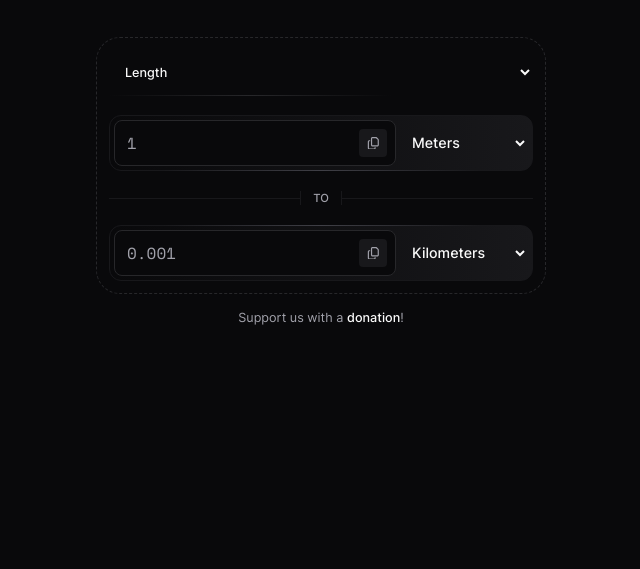
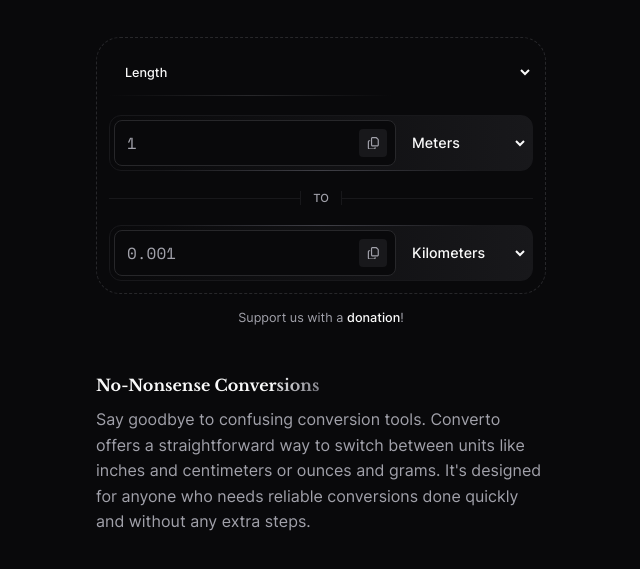
Before and after one commit to remvze/converto, an Astro site: page / in a window 1280 px wide. Shown: the part 151-720 px from the top of the page, without its empty margins (319-959 px from the left). Built offline with nearby package versions, Linux system fonts and the light colour scheme; Astro itself is replaced by a stand-in of ours.

Commit message:
feat: add about section

```diff
--- /dev/null
+++ b/src/components/about.astro
@@ -0,0 +1,43 @@
+---
+import { Container } from './container';
+---
+
+<Container>
+  <section class="about">
+    <h2>No-Nonsense Conver<span>sions</span></h2>
+    <p>
+      Say goodbye to confusing conversion tools. Converto offers a
+      straightforward way to switch between units like inches and centimeters or
+      ounces and grams. It&apos;s designed for anyone who needs reliable
+      conversions done quickly and without any extra steps.
+    </p>
+  </section>
+</Container>
+
+<style>
+  .about {
+    padding: 50px 0;
+
+    & h2 {
+      font-family: var(--font-display);
+      font-weight: 700;
+      color: var(--color-foreground);
+
+      & span {
+        background: linear-gradient(
+          135deg,
+          var(--color-foreground),
+          var(--color-foreground-subtler)
+        );
+        background-clip: text;
+        -webkit-text-fill-color: transparent;
+      }
+    }
+
+    & p {
+      margin-top: 12px;
+      line-height: 1.6;
+      color: var(--color-foreground-subtle);
+    }
+  }
+</style>
--- a/src/pages/index.astro
+++ b/src/pages/index.astro
@@ -2,9 +2,11 @@
 import Layout from '@/layouts/layout.astro';
 import { App } from '@/components/app';
 import Hero from '@/components/hero.astro';
+import About from '@/components/about.astro';
 ---
 
 <Layout>
   <Hero />
   <App client:load />
+  <About />
 </Layout>
```
